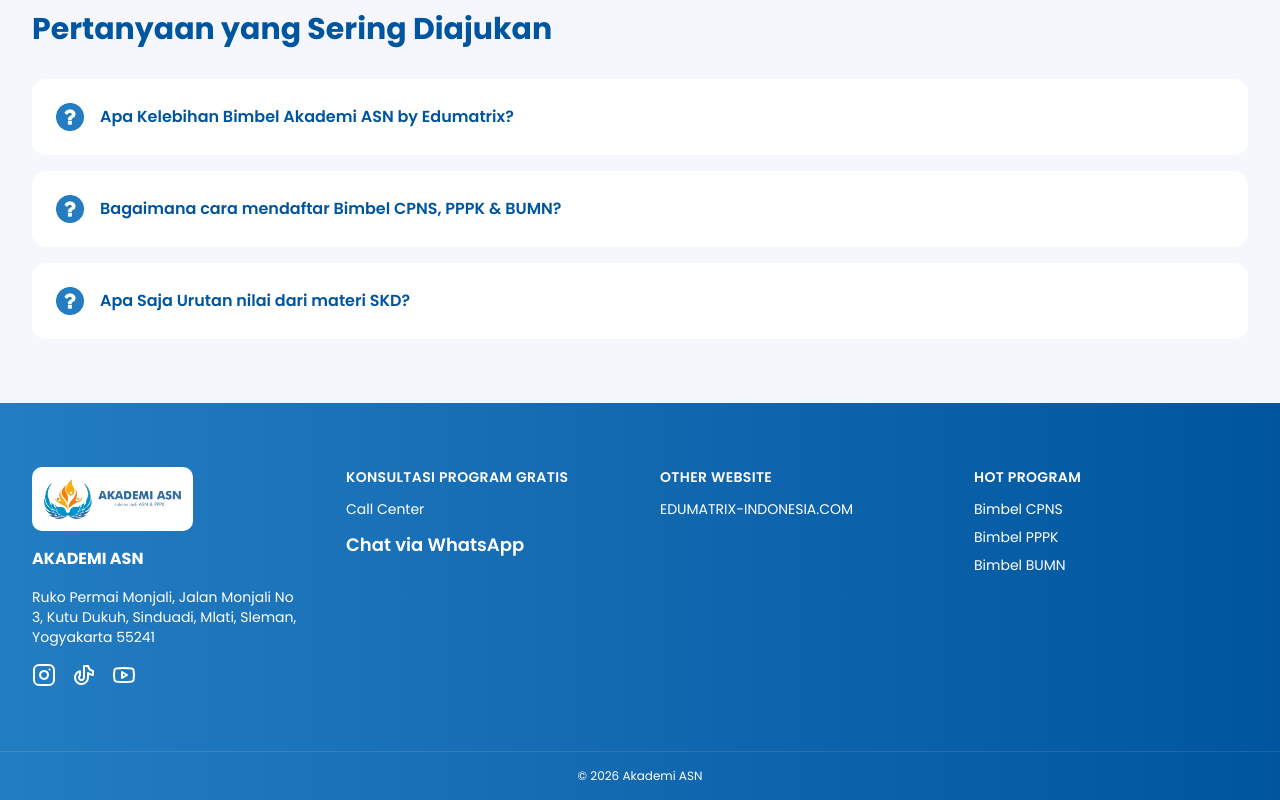
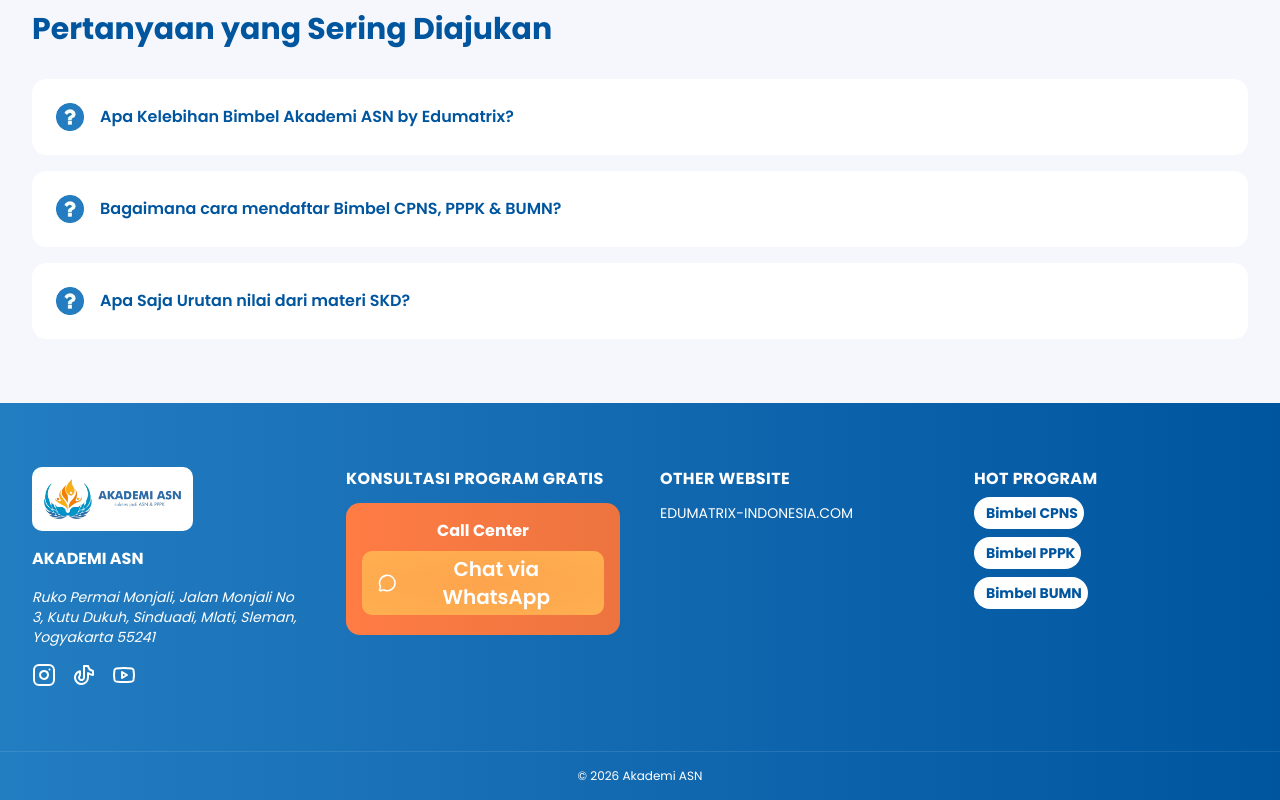
Before and after one commit to edumatrixindonesia/akademi-asn-fe-next, a Next.js app: page / in a window 1280 px wide. Shown: the part 8038-8838 px from the top of the page. Built offline with nearby package versions, Linux system fonts and the light colour scheme; no server answers.

Commit message:
feat: add whatsapp icon to consultation button
Added MessageCircle icon from lucide-react to the consultation phone link
in footer for better UX clarity.

```diff
--- a/components/layouts/footer.tsx
+++ b/components/layouts/footer.tsx
@@ -1,7 +1,10 @@
 import Image from "next/image";
 import Link from "next/link";
+import { MessageCircle } from "lucide-react";
 
-import SocialIcon, { type SocialPlatform } from "@/components/shared/social-icon";
+import SocialIcon, {
+  type SocialPlatform,
+} from "@/components/shared/social-icon";
 
 type FooterLink = { label: string; href: string };
 
@@ -42,13 +45,17 @@
             className="h-10 w-auto"
           />
         </Link>
+
         <p className="font-bold text-background">{name}</p>
-        <address className="text-sm not-italic">{address}</address>
+
+        <address className="text-sm">{address}</address>
+
         <ul className="flex gap-4">
           {socials.map((social) => (
             <li key={social.platform}>
               <a href={social.href} {...external} className={linkClassName}>
                 <SocialIcon platform={social.platform} className="size-6" />
+
                 <span className="sr-only">{social.label}</span>
               </a>
             </li>
@@ -57,23 +64,30 @@
       </div>
 
       <div className="flex flex-col gap-3">
-        <h2 className="text-sm font-semibold uppercase tracking-wide text-background">
+        <h2 className="text-md font-bold uppercase tracking-wide text-background">
           {consultation.title}
         </h2>
-        <p className="text-sm">{consultation.label}</p>
+        <div className="px-4 py-2 bg-linear-to-r from-[#ff7c44] to-[#ED743F] rounded-xl flex flex-col justify-center">
+          <p className="text-center my-2 text-md font-bold">
+            {consultation.label}
+          </p>
+
           <a
             href={consultation.phone.href}
             {...external}
-          className={`w-fit text-lg font-semibold ${linkClassName}`}
+            className={`w-fit text-xl font-semibold ${linkClassName} bg-radial from-cta/80 to-cta text-center mx-auto px-4 py-1 rounded-lg mb-3 inline-flex items-center gap-2`}
           >
+            <MessageCircle className="size-5" />
             {consultation.phone.label}
           </a>
         </div>
+      </div>
 
       <div className="flex flex-col gap-3">
-        <h2 className="text-sm font-semibold uppercase tracking-wide text-background">
+        <h2 className="text-md font-bold uppercase tracking-wide text-background">
           {otherWebsite.title}
         </h2>
+
         <a
           href={otherWebsite.link.href}
           {...external}
@@ -84,13 +98,17 @@
       </div>
 
       <div className="flex flex-col gap-3">
-        <h2 className="text-sm font-semibold uppercase tracking-wide text-background">
+        <h2 className="text-md font-bold uppercase tracking-wide text-background">
           {examTracks.title}
         </h2>
-        <ul className="flex flex-col gap-2 text-sm">
+
+        <ul className="flex flex-col gap-5 text-sm">
           {examTracks.links.map((link) => (
             <li key={link.href}>
-              <Link href={link.href} className={linkClassName}>
+              <Link
+                href={link.href}
+                className={`bg-white py-1.5 pe-1.5 ps-3 rounded-full text-primary-dark text-md font-bold text-center ${linkClassName}`}
+              >
                 {link.label}
               </Link>
             </li>
```
Lines whose indentation alone changed are shown as unchanged.
